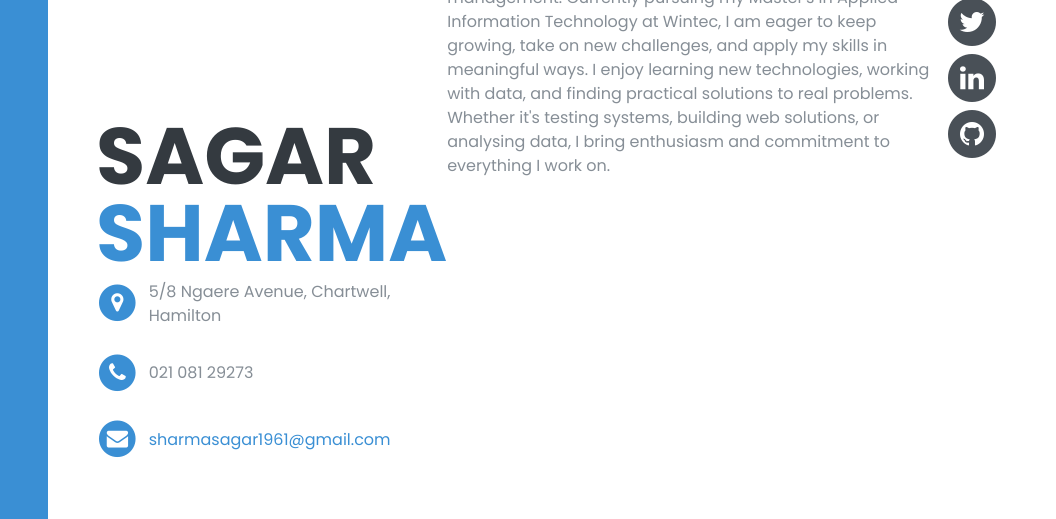
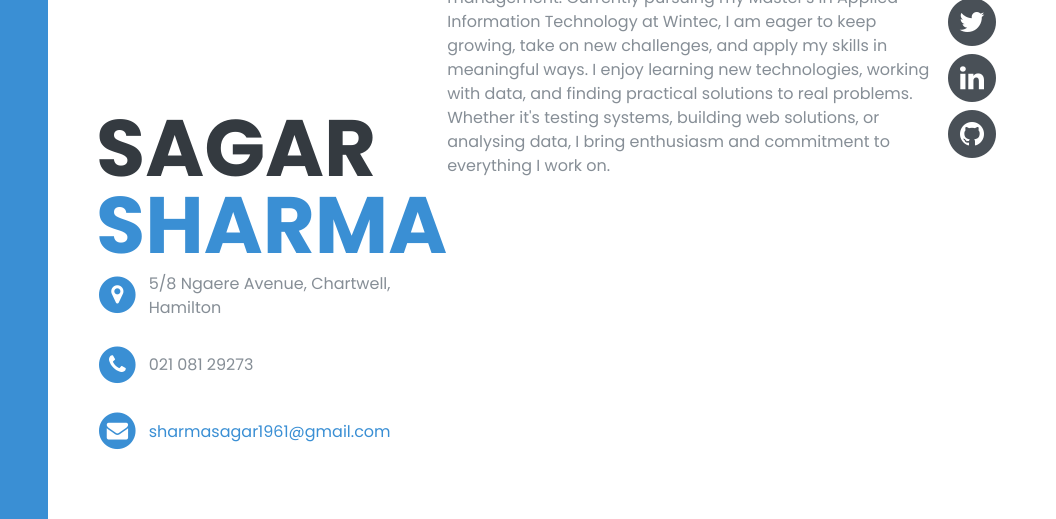
Before and after one commit to sharmasagar33/Portfolio-website, a plain HTML site: page index.html in a window 1280 px wide. Shown: the part 110-629 px from the top of the page, 224-1280 px from the left. Drawn offline with nearby package versions, Linux system fonts and the light colour scheme.

Commit message:
Update index.html

```diff
--- a/index.html
+++ b/index.html
@@ -63,9 +63,10 @@ a{color:#3a8fd4}a:active,a:focus,a:hover{color:#2372b0}
     <div class="container-fluid p-0">
 
       <section class="resume-section p-3 p-lg-5 d-flex d-column" id="about">
-        <div class="my-auto mb-5">
+        <div class="my-auto">
           <h1>Sagar <span class="text-primary">Sharma</span></h1>
-        <ul class="list-inline" style="display: flex; align-items: center; gap: 24px; flex-wrap: wrap; padding: 0; margin: 0;">
+
+        <ul class="list-inline" style="display: flex; align-items: center; gap: 24px; flex-wrap: wrap; padding: 0; mb-5"">
     <li class="list-inline-item" style="display: flex; align-items: center; gap: 10px;">
         <a href="#"><span class="fa-stack fa-lg"><i class="fa fa-circle fa-stack-2x"></i><i class="fa fa-map-marker fa-stack-1x fa-inverse"></i></span></a>
         <span>5/8 Ngaere Avenue, Chartwell, Hamilton</span>
```
